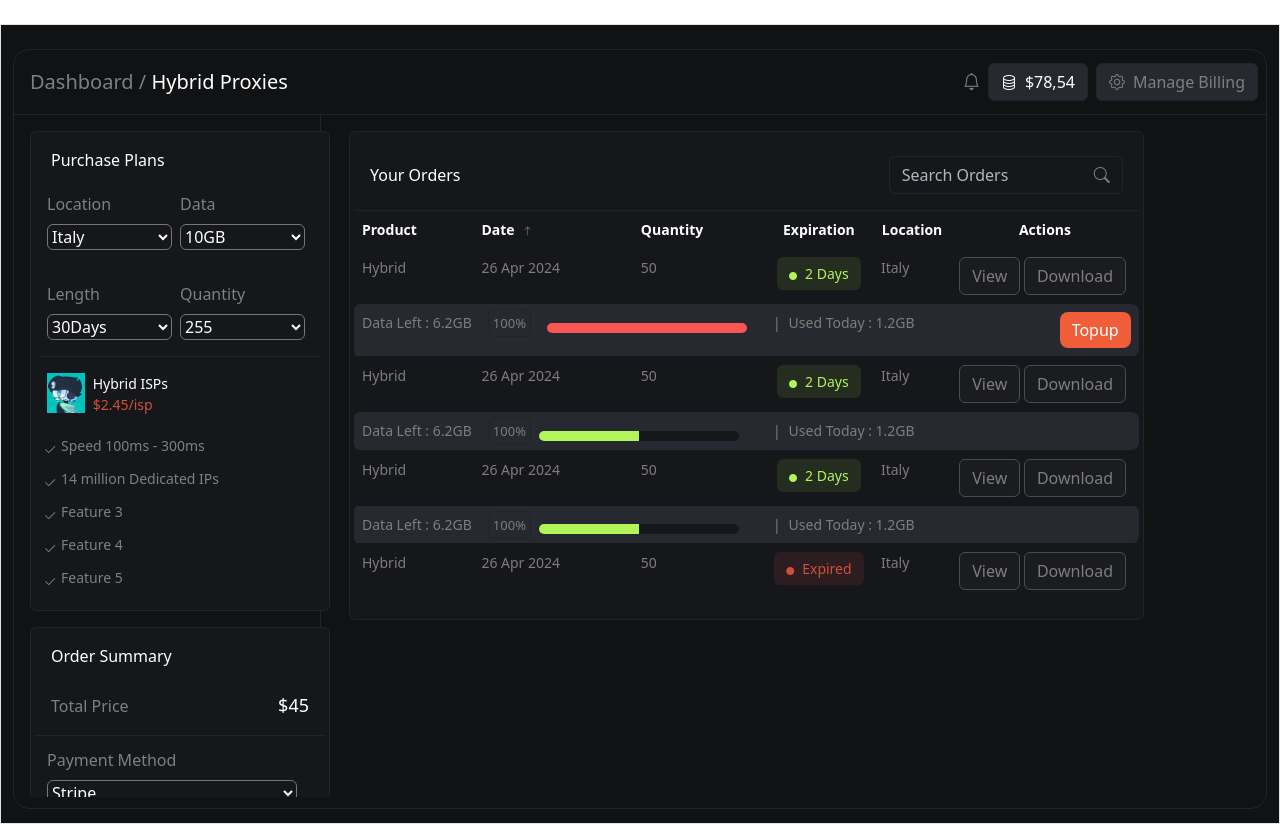
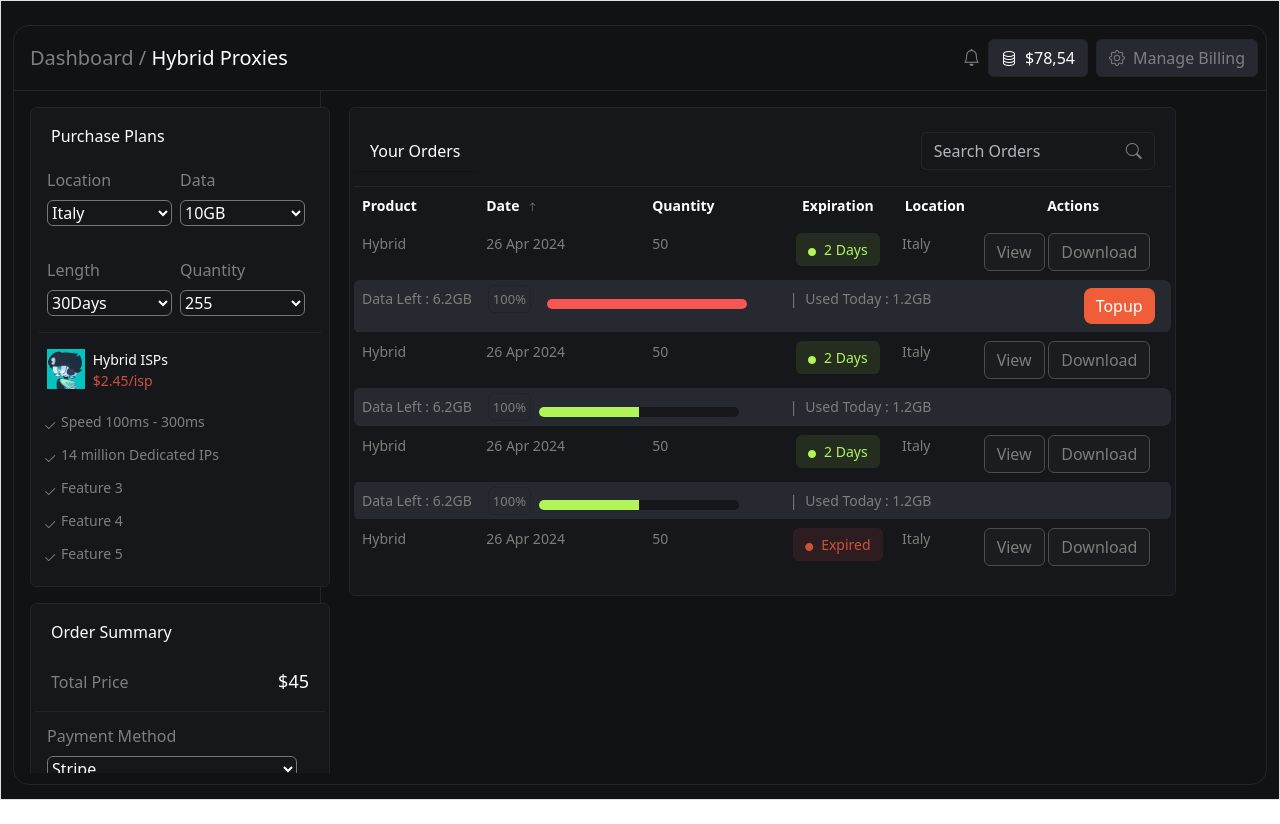
Before and after one commit to saurabhcodes25/DashView, a React (Create React App) app: page / in a window 1280 px wide. After the commit the page ends 800 px from the top, so only its background shows below. Built offline with nearby package versions, Linux system fonts and the light colour scheme.

Commit message:
minor changes

```diff
--- a/src/components/lemonDashboardHybrid.jsx
+++ b/src/components/lemonDashboardHybrid.jsx
@@ -128,7 +128,6 @@ function HybridProxies() {
   return (
     <>
       <MyModal show={modalShow} onHide={() => setModalShow(false)} />
-      ;
       <ToastContainer />
       <ToastContainer />
       <Container fluid className="border bg-dark2" style={{ height: "100vh" }}>
@@ -164,12 +163,12 @@ function HybridProxies() {
           </Container>
 
           <div
-            className=" overflow-y-scroll  overflow-x-hidden"
+            className=" overflow-y-scroll overflow-x-hidden"
             style={{ maxHeight: "90%" }}
           >
             {/* card1 */}
-            <Row className="">
-              <Col md={3} className=" border-end border-dark ">
+            <Row className="  ">
+              <Col md={3} className=" border-end border-dark">
                 <div className="">
                   <Card
                     className="m-3  pt-2 p-1 bg-cards text-white border-dark "
@@ -306,18 +305,18 @@ function HybridProxies() {
               </Col>
               <Col md={8}>
                 {/* card3 */}
-                <Card className="m-3  pt-2 p-1 bg-cards text-white border-dark ">
-                  <div
-                    className="d-flex align-items-center justify-content-between border-bottom border-dark
-                  "
-                  >
+                <Card
+                  className=" m-3 pt-2 p-1 bg-cards text-white border-dark"
+                  style={{ width: "100%" }}
+                >
+                  <div className="d-flex align-items-center justify-content-between border-bottom border-dark">
                     <Card.Header className="">Your Orders</Card.Header>
                     <InputGroup
                       className="p-2 m-2 bg-cards text-grey"
                       style={{ width: 250 }}
                     >
                       <Form.Control
-                        className="text-white bg-cards border-end-0 border-dark"
+                        className="text-grey bg-cards border-end-0 border-dark"
                         placeholder="Search Orders"
                       />
                       <InputGroup.Text className=" buttons-ani bg-cards border-dark text-grey">
@@ -428,7 +427,7 @@ function HybridProxies() {
                         <td class="bg-grey2 rounded-start-0 rounded-3 text-end">
                           <Button
                             onClick={() => setModalShow(true)}
-                            className=" bg-cards border-0 bg-red2 rounded-3 "
+                            className="me-2 bg-cards border-0 bg-red2 rounded-3"
                             style={{
                               WebkitTextFillColor: "white",
                             }}
```
